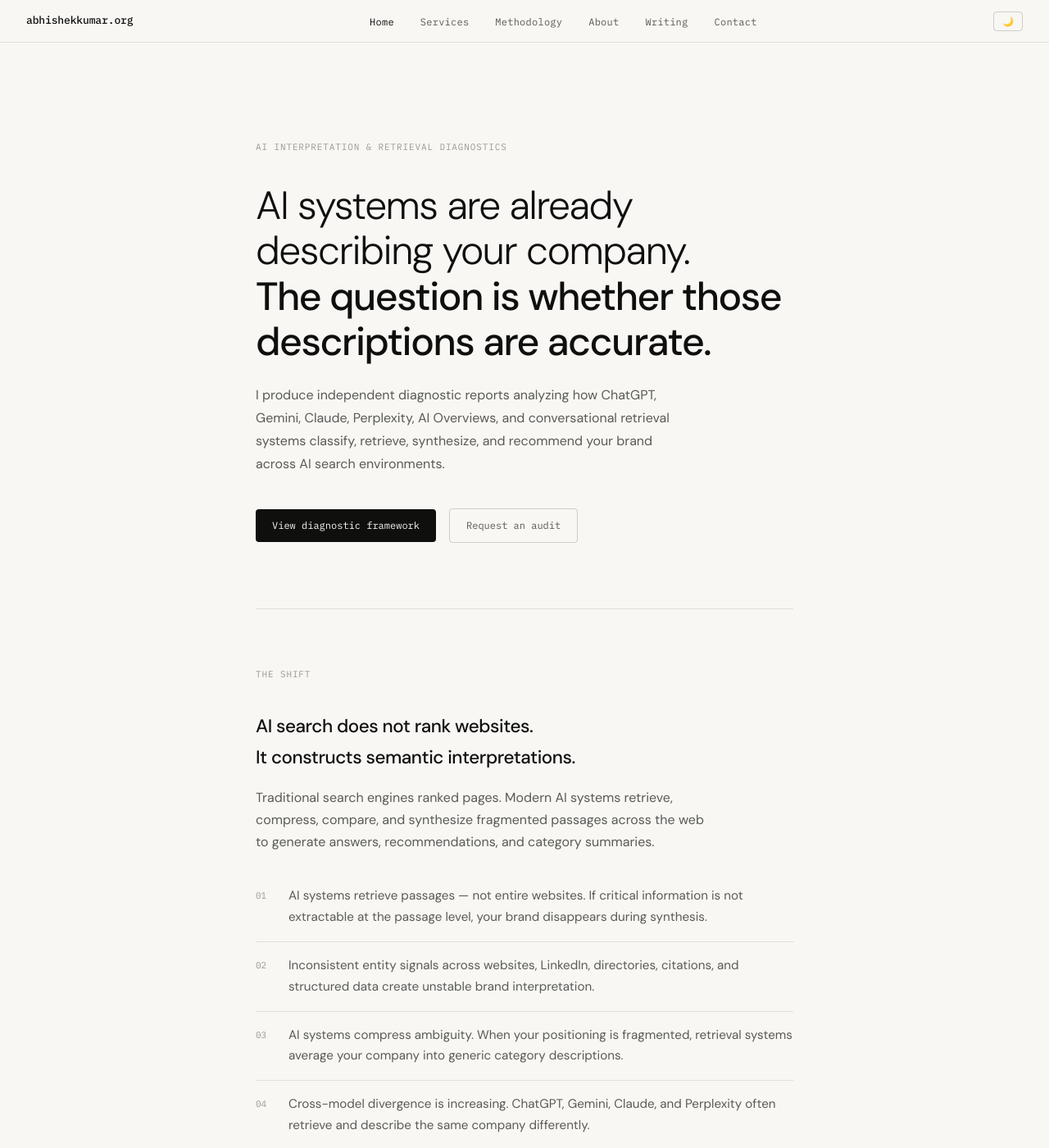
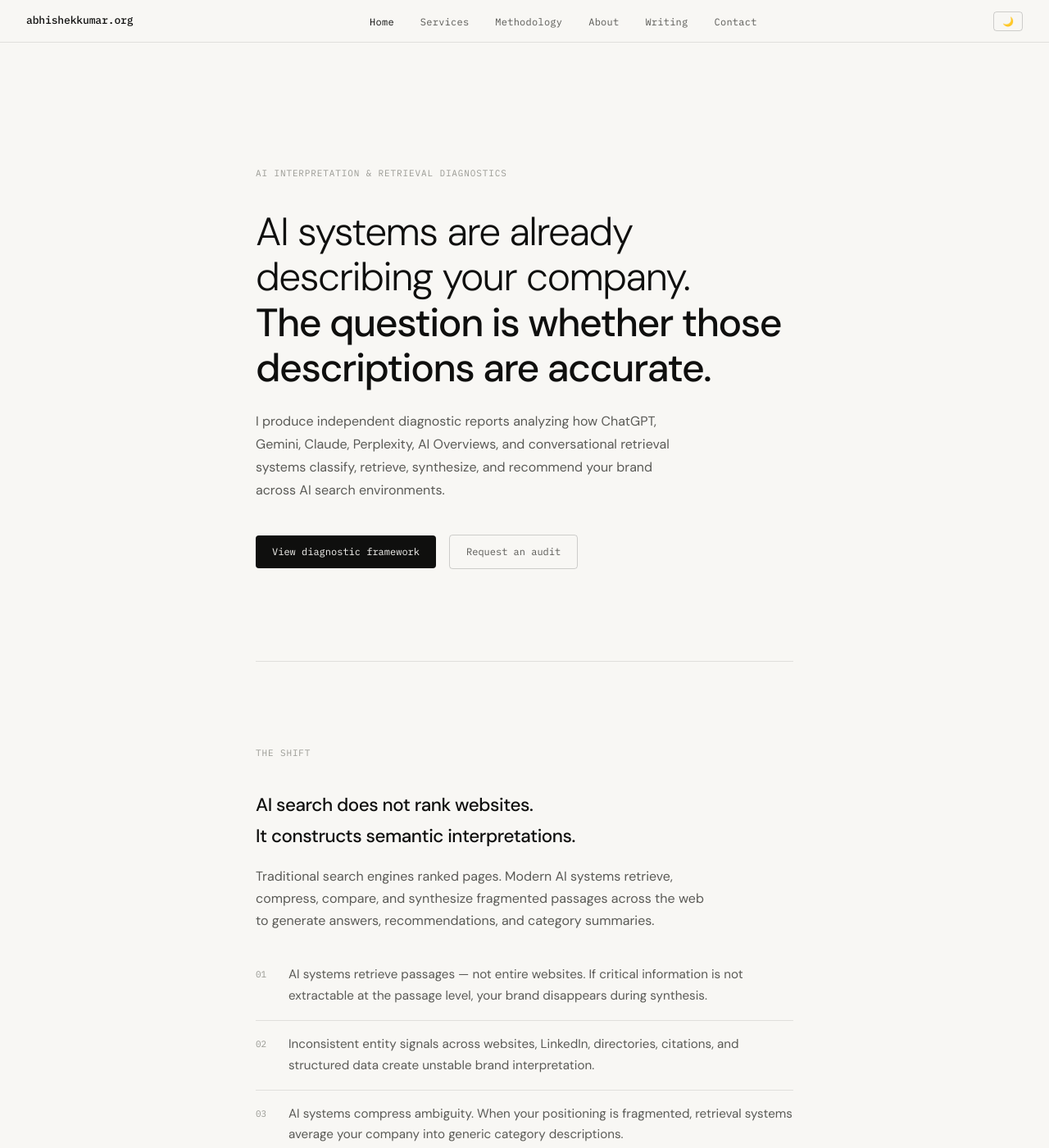
Before and after one commit to abhishu5/abhishekkumar.org, a Jekyll site: the page index.html, which Jekyll copies as it is, in a window 1280 px wide and 1400 px high. Shown: the whole window at 82% size. Built offline with Jekyll 4.4.1, drawn with Linux system fonts in a browser that asks for light colours.

Commit message:
Adjust padding for hero and section styles

```diff
--- a/index.html
+++ b/index.html
@@ -104,7 +104,7 @@
   </script>
   <style>
     .hero {
-      padding: 7rem 0 5rem;
+      padding: 9rem 0 7rem;
       border-bottom: 0.5px solid var(--border);
     }
     .hero-tag { margin-bottom: 2rem; }
@@ -157,7 +157,8 @@
     }
     .btn-secondary:hover { color: var(--text); border-color: var(--text); }
 
-    .section { padding: 4rem 0; border-bottom: 0.5px solid var(--border); }
+    .section { padding: 6rem 0; border-bottom: 0.5px solid var(--border); }
+
     .section-label { margin-bottom: 2rem; }
     .section h2 {
       font-size: 1.4rem;
```
